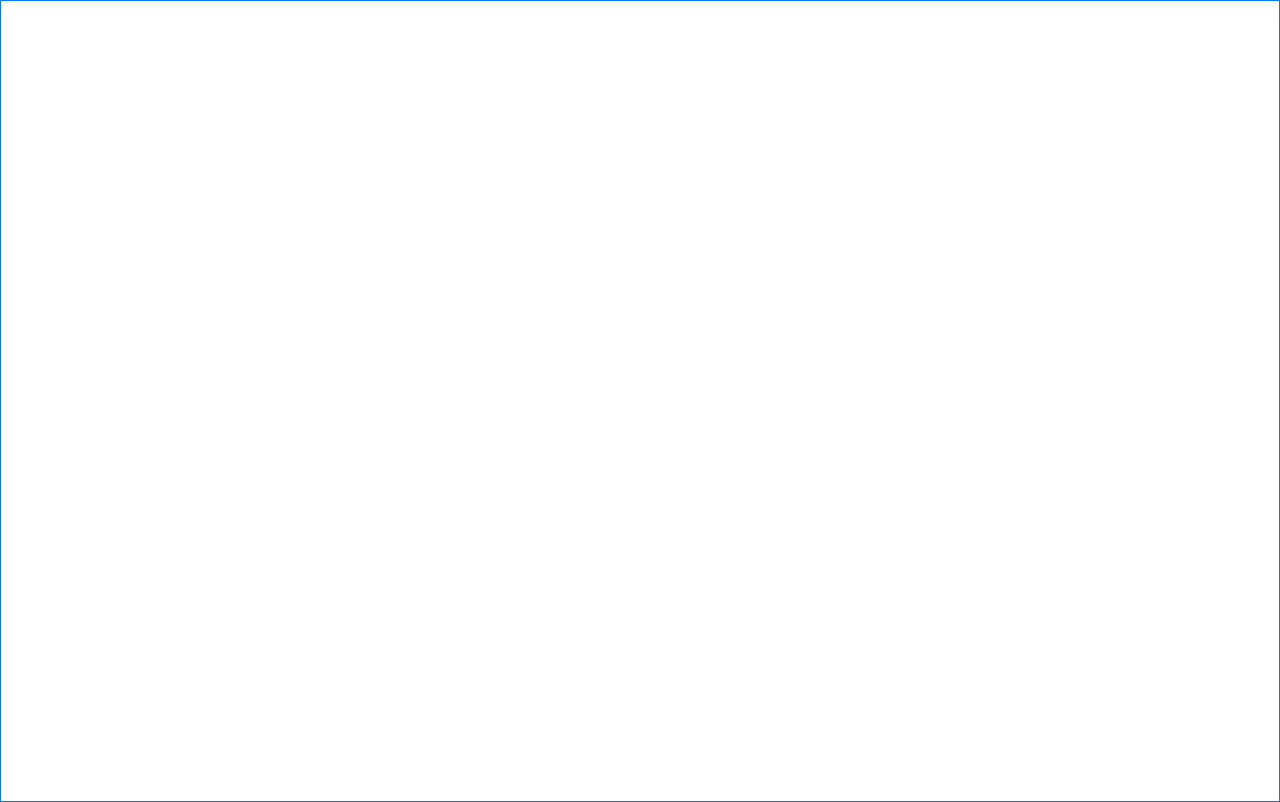
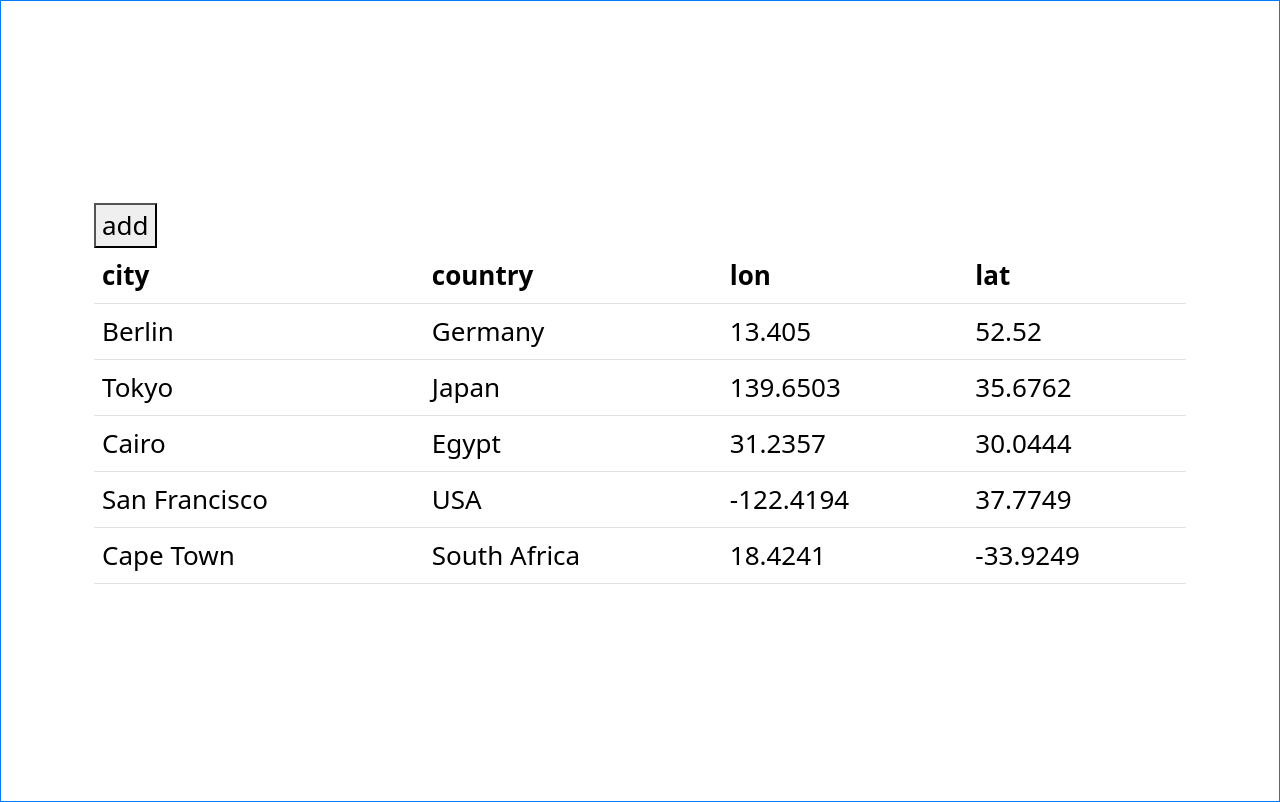
Before and after one commit to featherHub98/theme-v3, a React (Create React App) app: page /tableData in a window 1280 px wide. Before the commit this address had no page. Built offline with nearby package versions, Linux system fonts and the light colour scheme.

Commit message:
added table

```diff
--- a/public/user.json
+++ b/public/user.json
@@ -2,8 +2,8 @@
   {
     "id": 1001,
     "username": "jane_doe",
-    "email": "jane.doe@example.org",
-    "password": "MyF@keP@ssw0rd"
+    "email": "hey@gmail.com",
+    "password": "123"
   },
   {
     "id": 1002,
--- a/src/App.js
+++ b/src/App.js
@@ -3,7 +3,7 @@ import { useState } from 'react';
 import { Container } from 'react-bootstrap';
 import LoginPage from './components/loginPage/LoginPage';
 import { BrowserRouter,Routes,Route } from 'react-router-dom';
-import DummyPage from "./components/dummyPage/DummyPage"
+import TableData from "./components/dummyPage/DummyPage"
 import NavBar from './components/navBar/NavBar';
 import {TogglePage} from "./components/togglePage/TogglePage"
 import LoginContext from './hooks/LoginContext';
@@ -21,7 +21,7 @@ function App() {
     <Container className='App-header'>
       <Routes>
       <Route path='/' element={<LoginPage/>}></Route>
-      <Route path='/dummyPage' element={<DummyPage/>}></Route>
+      <Route path='/tableData' element={<TableData/>}></Route>
       <Route path='/contactUs' element={<ContactUs/>}></Route>
       </Routes>
     </Container>
--- a/src/components/dummyPage/DummyPage.jsx
+++ b/src/components/dummyPage/DummyPage.jsx
@@ -1,19 +1,61 @@
-import React, { useRef } from 'react'
+import axios from "axios";
+import { useEffect, useState } from "react";
+import { Container, Table } from "react-bootstrap";
 
-export default function DummyPage() {
-  const count = useRef(0);
-  const plus = ()=>{
-    count.current+=1
-    console.log(count.current)
+
+export default function TableData() {
+  const [data,setData] = useState([]);
+  const [error,setError]=useState();
+  useEffect(()=>{
+    const fetchData = async (params) => {
+      try {
+        const response = await axios.get('/user.json')
+        setData(response.data.coord)
+
+      } catch (error) {
+
+      }
+    }
+    fetchData();
+
+  },[])
+
+const add = async()=>{
+  try {
+    await axios.post("localhost:3001/coord/",{
+       city: "London",
+      country: "UK",
+      lon: -0.1276,
+      lat: 51.5074
+
+    })
+  } catch (error) {
+
   }
-  const minus = ()=>{
-    count.current-=1
-  }
-  return (
-    <div>
-      <button onClick={plus}>+</button>
-      <span>{count.current}</span>
-      <button onClick={minus}>-</button>
-    </div>
+}
+  return(
+    <Container>
+      <button onClick={add}>add</button>
+      <Table>
+        <thead>
+        <tr>
+          <th>city</th>
+          <th>country</th>
+          <th>lon</th>
+          <th>lat</th>
+        </tr>
+      </thead>
+      <tbody>
+       { data.map((item)=>{
+        return(<tr>
+          <td>{item.city}</td>
+          <td>{item.country}</td>
+          <td>{item.lon}</td>
+          <td>{item.lat}</td>
+        </tr>)
+      })}
+        </tbody>
+      </Table>
+    </Container>
   )
 }
--- a/src/components/loginPage/LoginPage.jsx
+++ b/src/components/loginPage/LoginPage.jsx
@@ -33,7 +33,7 @@ function LoginPage() {
     for (let i = 0 ; i<data.users.length;i++){
       console.log(data.users[i].email)
       if ((email === data.users[i].email) && (pass === data.users[i].password)) {
-      navigate("/dummyPage");
+      navigate("/tableData");
       setIsLogged(true);
         break;
     } else
```
Also changed, not shown: src/comments.txt.
